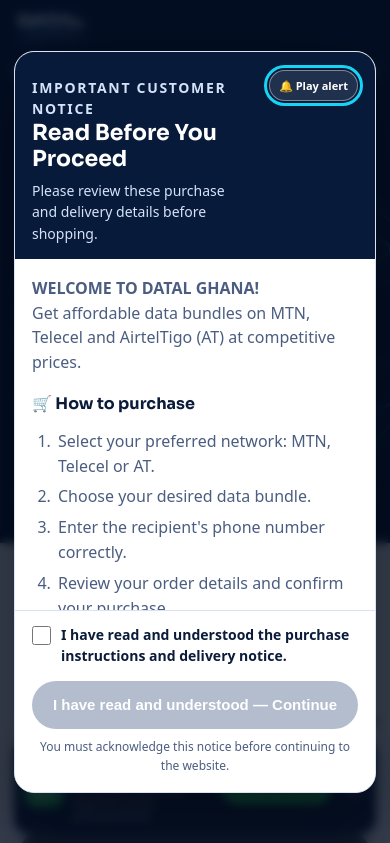
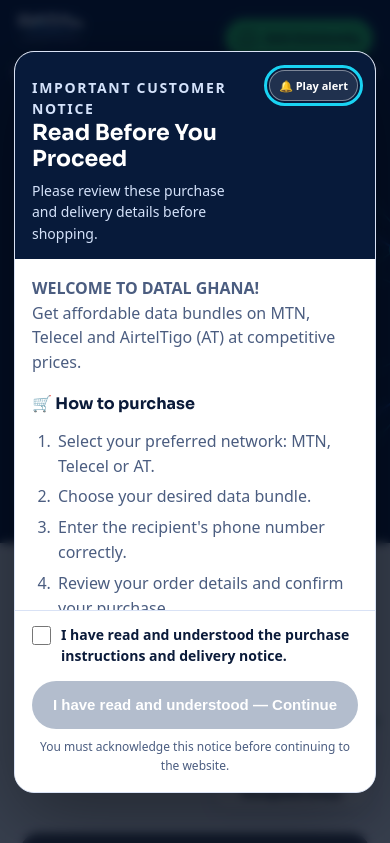
Before and after one commit to NashSavvy/Datal_Ghana_Site, a plain HTML site: page index.html in a window 390 px wide. Shown: the top 843 px of the page. Drawn offline with Linux system fonts and the light colour scheme; grey boxes are pictures that could not be loaded.

Commit message:
Make WhatsApp community invitation a top-right floating expand tab

```diff
--- a/index.html
+++ b/index.html
@@ -273,24 +273,28 @@ footer strong{color:#fff;font-family:Sora,system-ui,sans-serif}
 
 
 /* Public WhatsApp community announcement */
-.community-banner{position:fixed;left:50%;bottom:calc(16px + env(safe-area-inset-bottom,0px));transform:translateX(-50%);z-index:8;width:min(620px,calc(100% - 28px));display:flex;align-items:center;gap:13px;padding:12px 14px;border:1px solid rgba(25,211,243,.28);border-radius:18px;background:rgba(7,26,58,.97);color:#fff;box-shadow:0 14px 38px rgba(3,14,34,.28);backdrop-filter:blur(14px)}
-.community-mark{width:46px;height:46px;flex:0 0 46px;display:grid;place-items:center;border-radius:14px;background:#25D366;color:#fff}
-.community-mark svg{width:27px;height:27px;display:block;fill:currentColor}
+.community-banner{position:fixed;top:calc(18px + env(safe-area-inset-top,0px));right:18px;z-index:30;display:flex;align-items:center;gap:10px;max-width:min(360px,calc(100vw - 28px));padding:8px;border:1px solid rgba(37,211,102,.28);border-radius:999px;background:rgba(7,26,58,.97);color:#fff;box-shadow:0 12px 32px rgba(3,14,34,.28);backdrop-filter:blur(14px);transition:border-radius .2s,box-shadow .2s}
+.community-trigger{display:inline-flex;align-items:center;justify-content:center;gap:8px;min-height:42px;padding:10px 15px;border:0;border-radius:999px;background:#25D366;color:#062b18;font:800 12px/1.2 Sora,system-ui,sans-serif;white-space:nowrap;cursor:pointer}
+.community-trigger:hover{filter:brightness(1.08)}
+.community-trigger svg{width:19px;height:19px;fill:currentColor}
+.community-panel{display:none;align-items:center;gap:10px;min-width:0;padding:3px 5px 3px 2px}
+.community-banner.is-open{width:min(360px,calc(100vw - 28px));align-items:flex-start;border-radius:17px}
+.community-banner.is-open .community-trigger{display:none}
+.community-banner.is-open .community-panel{display:flex}
 .community-copy{min-width:0;flex:1}
-.community-copy strong{display:block;font:800 13px/1.35 Sora,system-ui,sans-serif;letter-spacing:.015em}
-.community-copy span{display:block;margin-top:3px;color:#d2e1fa;font-size:12px;line-height:1.4}
-.community-join{flex:0 0 auto;display:inline-flex;align-items:center;justify-content:center;gap:7px;padding:10px 14px;border-radius:999px;background:#25D366;color:#062b18;text-decoration:none;font-size:12px;font-weight:850;white-space:nowrap;transition:filter .2s,transform .2s}
-.community-join:hover{filter:brightness(1.08);transform:translateY(-1px)}
-.community-dismiss{width:28px;height:28px;flex:0 0 28px;display:grid;place-items:center;border:0;border-radius:50%;background:rgba(255,255,255,.1);color:#dce8ff;font-size:19px;line-height:1;cursor:pointer}
+.community-copy strong{display:block;font:800 12px/1.35 Sora,system-ui,sans-serif;letter-spacing:.01em}
+.community-copy span{display:block;margin-top:4px;color:#d2e1fa;font-size:11px;line-height:1.4}
+.community-join{display:inline-flex;flex:0 0 auto;align-items:center;justify-content:center;padding:9px 11px;border-radius:999px;background:#25D366;color:#062b18;text-decoration:none;font-size:11px;font-weight:850;white-space:nowrap}
+.community-dismiss{width:25px;height:25px;flex:0 0 25px;display:grid;place-items:center;border:0;border-radius:50%;background:rgba(255,255,255,.1);color:#dce8ff;font-size:18px;line-height:1;cursor:pointer}
 .community-dismiss:hover{background:rgba(255,255,255,.2)}
 @media(max-width:520px){
- .community-banner{bottom:calc(10px + env(safe-area-inset-bottom,0px));gap:9px;padding:10px;border-radius:15px}
- .community-mark{width:39px;height:39px;flex-basis:39px;border-radius:12px}
- .community-mark svg{width:23px;height:23px}
+ .community-banner{top:calc(12px + env(safe-area-inset-top,0px));right:10px;max-width:calc(100vw - 20px);padding:6px}
+ .community-trigger{min-height:39px;padding:9px 13px;font-size:11px}
+ .community-banner.is-open{width:min(340px,calc(100vw - 20px))}
+ .community-panel{gap:7px}
  .community-copy strong{font-size:11px}
- .community-copy span{font-size:10px;line-height:1.3}
- .community-join{padding:9px 10px;font-size:10px}
- .community-dismiss{width:24px;height:24px;flex-basis:24px;font-size:17px}
+ .community-copy span{font-size:10px}
+ .community-join{padding:8px 9px;font-size:10px}
 }
 
 </style>
@@ -404,16 +408,19 @@ footer strong{color:#fff;font-family:Sora,system-ui,sans-serif}
 
 
 <!-- Public invitation to the DATAL GHANA WhatsApp community -->
-<aside class="community-banner" id="communityBanner" aria-label="Join the DATAL GHANA WhatsApp community">
- <span class="community-mark" aria-hidden="true">
-  <svg viewBox="0 0 24 24"><path d="M12.04 2a9.85 9.85 0 0 0-8.42 14.97L2.3 22l5.2-1.36A9.95 9.95 0 1 0 12.04 2Zm0 18.1a8.1 8.1 0 0 1-4.13-1.13l-.3-.18-3.08.8.82-3-.2-.31A8.12 8.12 0 1 1 12.04 20.1Zm4.46-6.08c-.24-.12-1.43-.7-1.65-.78-.22-.08-.38-.12-.54.12-.16.24-.62.78-.76.94-.14.16-.28.18-.52.06-.24-.12-1.02-.38-1.94-1.2-.72-.64-1.2-1.43-1.34-1.67-.14-.24-.02-.37.1-.49.1-.1.24-.28.36-.42.12-.14.16-.24.24-.4.08-.16.04-.3-.02-.42-.06-.12-.54-1.3-.74-1.78-.2-.46-.4-.4-.54-.4h-.46c-.16 0-.42.06-.64.3-.22.24-.84.82-.84 2s.86 2.32.98 2.48c.12.16 1.68 2.56 4.06 3.58.57.24 1.02.39 1.37.5.58.18 1.1.15 1.52.09.46-.07 1.43-.58 1.63-1.14.2-.56.2-1.04.14-1.14-.06-.1-.22-.16-.46-.28Z"/></svg>
- </span>
- <div class="community-copy"><strong>Join the DATAL GHANA Community</strong><span>Get updates, offers and important service announcements.</span></div>
- <a class="community-join" href="https://chat.whatsapp.com/KeA0Hwmhuv6ArXzw5ja0si" target="_blank" rel="noopener noreferrer" aria-label="Join the DATAL GHANA WhatsApp community">Join Community ↗</a>
- <button class="community-dismiss" id="communityDismiss" type="button" aria-label="Dismiss community invitation">×</button>
+<aside class="community-banner" id="communityBanner" aria-label="DATAL GHANA WhatsApp community invitation">
+ <button class="community-trigger" id="communityTrigger" type="button" aria-expanded="false" aria-controls="communityPanel">
+  <svg viewBox="0 0 24 24" aria-hidden="true"><path d="M12.04 2a9.85 9.85 0 0 0-8.42 14.97L2.3 22l5.2-1.36A9.95 9.95 0 1 0 12.04 2Zm0 18.1a8.1 8.1 0 0 1-4.13-1.13l-.3-.18-3.08.8.82-3-.2-.31A8.12 8.12 0 1 1 12.04 20.1Z"/></svg>
+  Join Community
+ </button>
+ <div class="community-panel" id="communityPanel">
+  <div class="community-copy"><strong>Join the DATAL GHANA Community</strong><span>Get updates, offers and important service announcements.</span></div>
+  <a class="community-join" href="https://chat.whatsapp.com/KeA0Hwmhuv6ArXzw5ja0si" target="_blank" rel="noopener noreferrer">Join ↗</a>
+  <button class="community-dismiss" id="communityDismiss" type="button" aria-label="Close community invitation">×</button>
+ </div>
 </aside>
 <script>
-(()=>{const banner=document.getElementById("communityBanner"),dismiss=document.getElementById("communityDismiss");dismiss?.addEventListener("click",()=>banner?.remove())})();
+(()=>{const banner=document.getElementById("communityBanner"),trigger=document.getElementById("communityTrigger"),dismiss=document.getElementById("communityDismiss");trigger?.addEventListener("click",()=>{const open=banner.classList.toggle("is-open");trigger.setAttribute("aria-expanded",String(open))});dismiss?.addEventListener("click",()=>banner?.remove());document.addEventListener("keydown",e=>{if(e.key==="Escape"&&banner?.classList.contains("is-open")){banner.classList.remove("is-open");trigger?.setAttribute("aria-expanded","false")}})})();
 </script>
 
 <dialog class="notice-dialog" id="customerNotice" aria-labelledby="noticeTitle" aria-describedby="noticeIntro">
```
